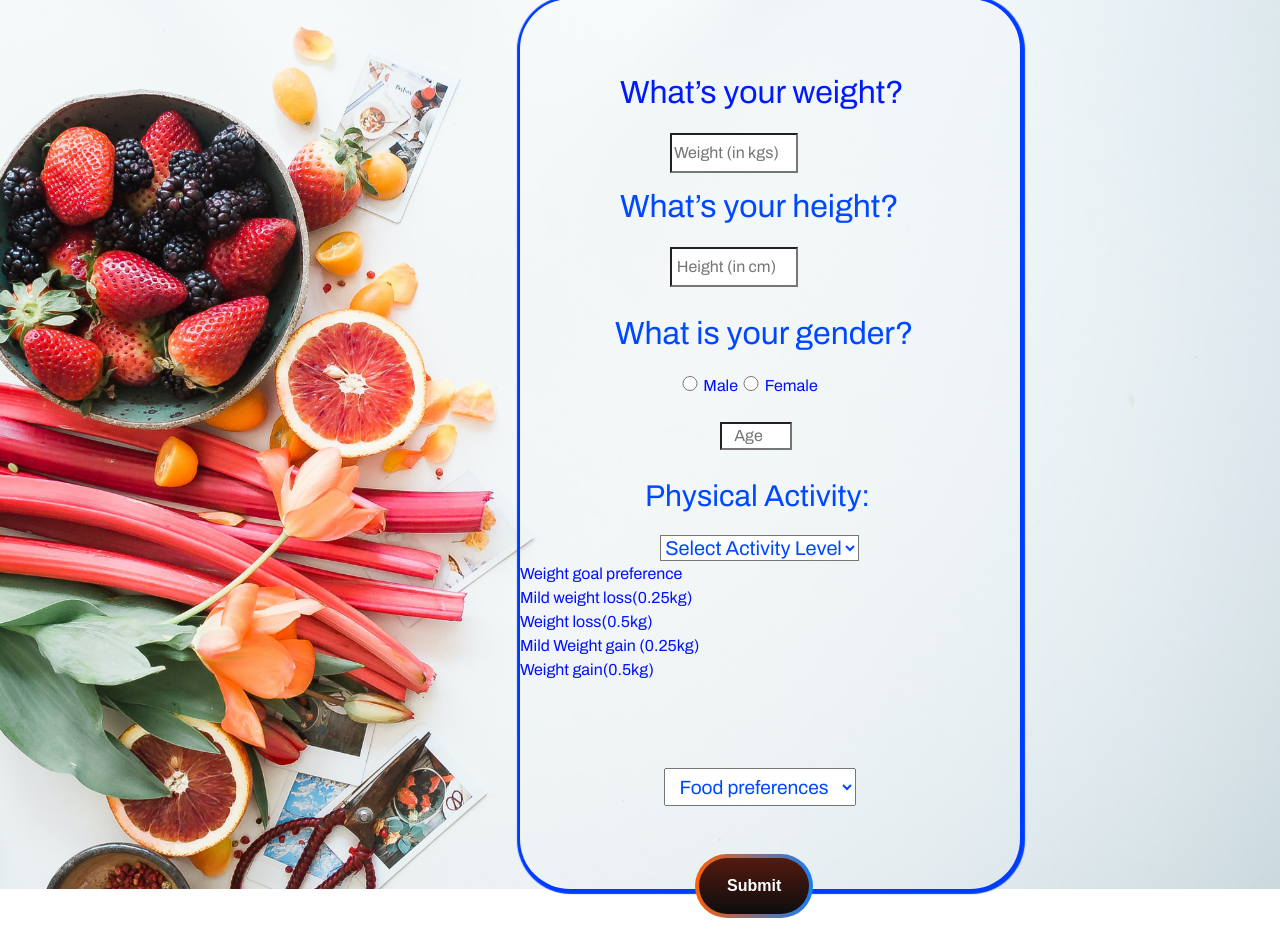
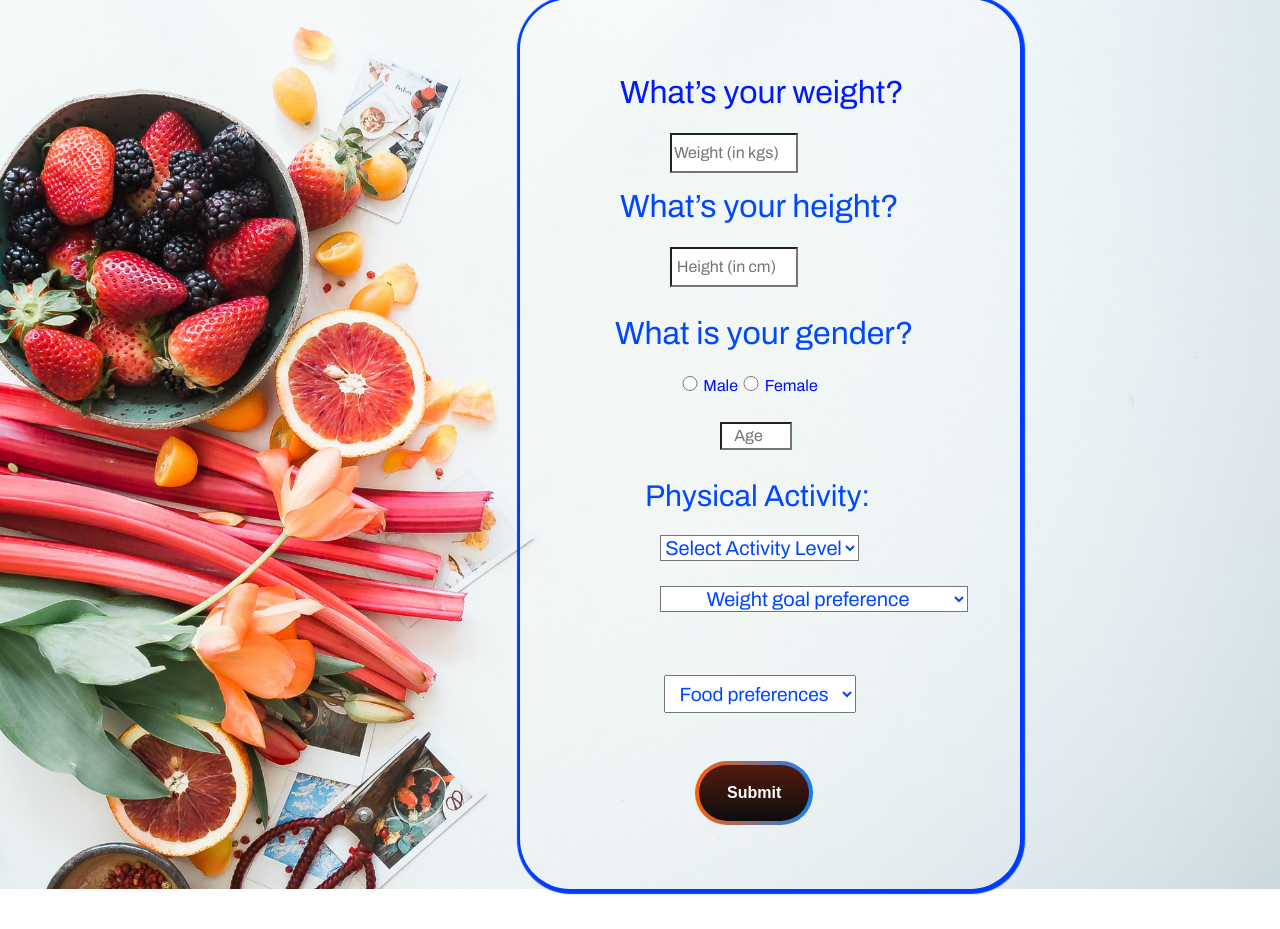
Before and after one commit to Vaishnavi0805/Diet-Plan-Maker, a Flask app: page / in a window 1280 px wide. Shown: the part 75-1004 px from the top of the page. Run offline with Flask 2, Linux system fonts and the light colour scheme; some libraries are stand-ins or nearby versions.

Commit message:
Updated app.py

```diff
--- a/app.py
+++ b/app.py
@@ -12,12 +12,13 @@
         Weight = request.form['Weight']
         Height = request.form['Height']
         gender = request.form['gender']
-        vary_weight="Mild Weight gain"
+        vary_weight = request.form['vary_weight']
         PA = request.form['PA']
         h = float(Height)
         w = float(Weight)
         a = int(age)
         LFM = 0
+
         # Age=19
         # Weight=60
         # Height=175
@@ -67,19 +68,20 @@
         elif PA == "Very Heavy":
             Final_calorie = BMR*2.00
         print(Final_calorie)
-        #Weight Choice
-        if vary_weight =="Mild Weight loss":
-            f_cal= Final_calorie-250
-        elif vary_weight =="Weight loss":
-            f_cal= Final_calorie-500
-        elif vary_weight =="Mild Weight gain":
-            f_cal= Final_calorie+250
-        elif vary_weight =="Weight gain":
-            f_cal= Final_calorie+500
-        elif vary_weight =="Maintain":
-            f_cal= Final_calorie
+        # Weight Choice
 
-        print(f_cal)
+        if vary_weight == "Mild weight loss(-0.25kg/week)":
+            Final_calorie = Final_calorie-250
+        elif vary_weight == "Weight loss(-0.5kg/week)":
+            Final_calorie = Final_calorie-500
+        elif vary_weight == "Mild Weight gain(+0.25kg/week)":
+            Final_calorie = Final_calorie+250
+        elif vary_weight == "Weight gain(+0.5kg/week)":
+            Final_calorie = Final_calorie+500
+        elif vary_weight == "Maintain weight(remains same)":
+            Final_calorie = Final_calorie
+
+        print(Final_calorie)
         return render_template("output.html", final=Final_calorie)
     return render_template('index.html')
 
--- a/templates/index.html
+++ b/templates/index.html
@@ -1,4 +1,3 @@
-
 <!DOCTYPE html>
 <html lang="en">
 
@@ -6,7 +5,7 @@
     <meta charset="UTF-8">
     <meta http-equiv="X-UA-Compatible" content="IE=edge">
     <meta name="viewport" content="width=device-width, initial-scale=1.0">
-  <title>  DIET-ZEN</title>
+    <title> DIET-ZEN</title>
     <link rel="icon" href="/static/images/logo.svg" type="image/icon type">
 
     <link rel="preconnect" href="https://fonts.googleapis.com">
@@ -64,14 +63,16 @@
 
 
       <p class="p1">What’s your weight?</p>
-    <input type="number" min="1" max="110" step="any" name="Weight" id="" class= "weight-box"  placeholder="Weight (in kgs)">
+      <input type="number" min="1" max="110" step="any" name="Weight" id="" class="weight-box"
+        placeholder="Weight (in kgs)">
 
       <p class="p2">What’s your height?</p>
-     <input type="number"min="1" max="210" step="any" name="Height" id="" class= "height-box" placeholder="Height (in cm)"> <br> <br>
+      <input type="number" min="1" max="210" step="any" name="Height" id="" class="height-box"
+        placeholder="Height (in cm)"> <br> <br>
 
-    <p class= "p3">What is your gender?</p>
-    <input type="radio" name="gender"  value="male" class="gender-1"> Male
-    <input type="radio" name="gender"  value="female"  class="gender-2"> Female
+      <p class="p3">What is your gender?</p>
+      <input type="radio" name="gender" value="male" class="gender-1"> Male
+      <input type="radio" name="gender" value="female" class="gender-2"> Female
       <br> <br>
       <input type="number" min="10" max="100" step="1" name="age" class="Age" placeholder="Age">
       <br> <br>
@@ -89,13 +90,16 @@
         <option>Moderate</option>
         <option>Heavy</option>
         <option>Very Heavy</option>
-
-      <select name="PA" class="dropdown-weight" id="" required>
-        <option value=""> Weight goal preference </option>
-        <option value="">Mild weight loss(0.25kg)</option>
-        <option value="">Weight loss(0.5kg)</option>
-        <option value="">Mild Weight gain (0.25kg)</option>
-        <option value="">Weight gain(0.5kg)</option>
+      </select>
+      <br>
+      <br>
+      <select name="vary_weight" class="dropdown-weight" id="" required>
+        <option selected hidden value=""> Weight goal preference </option>
+        <option>Mild weight loss(-0.25kg/week)</option>
+        <option>Weight loss(-0.5kg/week)</option>
+        <option>Maintain weight(remains same)</option>
+        <option>Mild Weight gain(+0.25kg/week)</option>
+        <option>Weight gain(+0.5kg/week)</option>
       </select>
 
       <br> <br>
```
Lines whose indentation alone changed are shown as unchanged.
